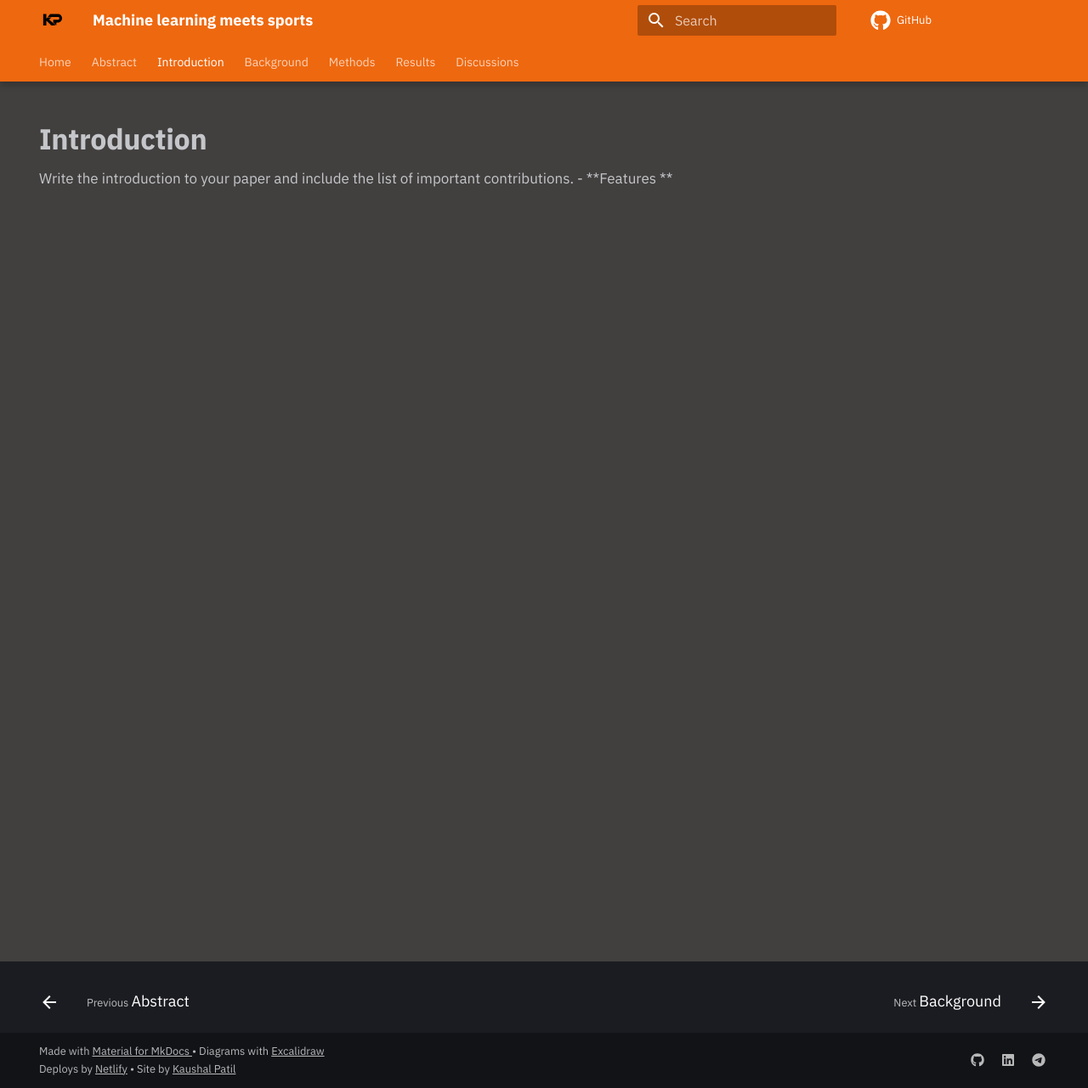
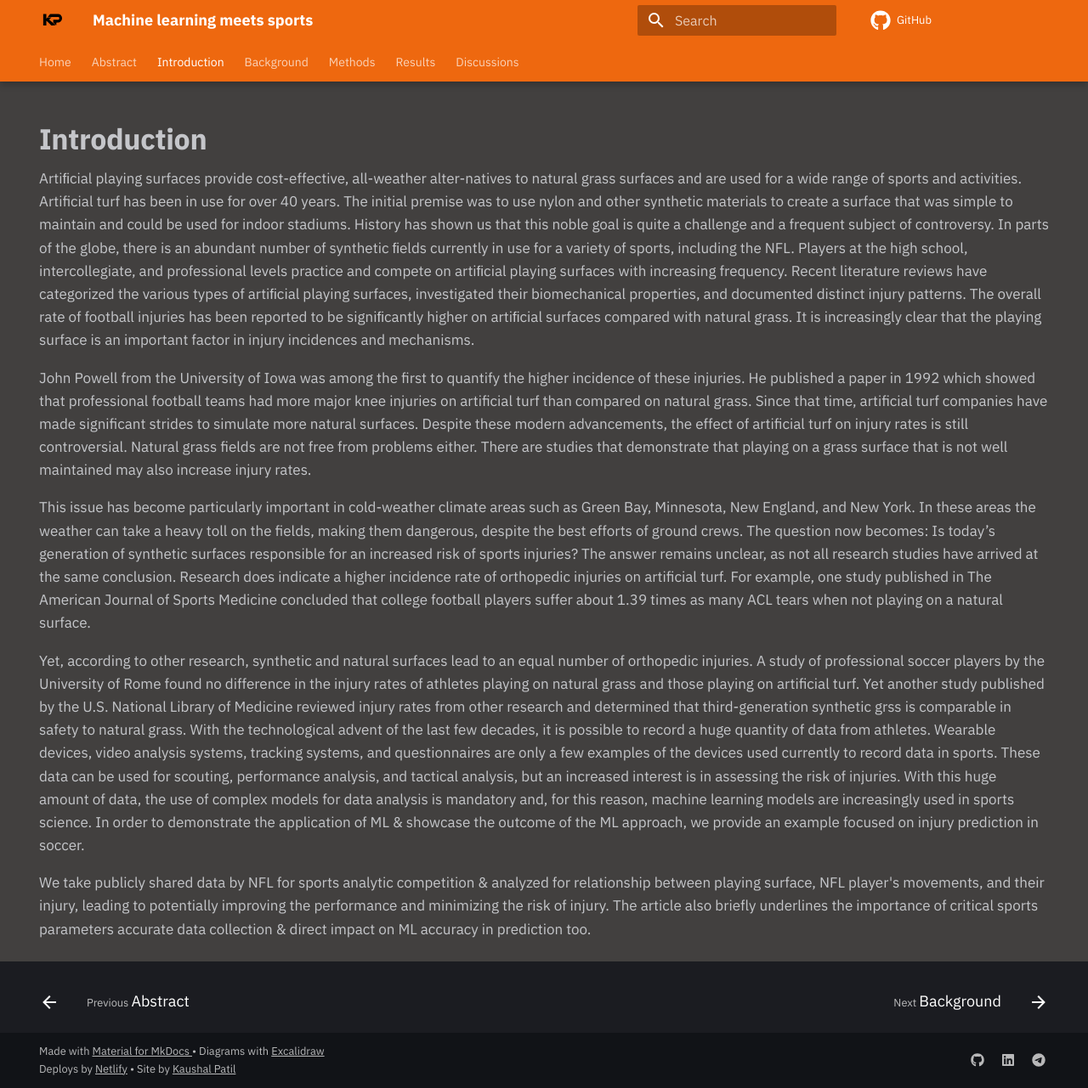
Before and after one commit to kaushal1014/research-paper-template-Athlete-Injuries, an MkDocs documentation site: the page built from docs/introduction/index.md, in a window 1280 px wide and 1281 px high. Shown: the whole window at 85% size. Built offline with MkDocs 1.6.1 and Material for MkDocs 9.7.7, drawn with Linux system fonts in a browser that asks for light colours; some web fonts are replaced; comment, search, counter and statistics services are not loaded.

Commit message:
added intro

```diff
--- a/docs/introduction/index.md
+++ b/docs/introduction/index.md
@@ -6,6 +6,18 @@ hide:
 
 # Introduction
 
-Write the introduction to your paper and include the list of important
-contributions.
-- **Features **
+Artiﬁcial playing surfaces provide cost-effective, all-weather alter-natives to natural grass surfaces and are used for a wide range of sports and activities. Artificial turf has been in use for over 40 years. The initial premise was to use nylon and other synthetic materials to create a surface that was simple to maintain and could be used for indoor stadiums. History has shown us that this noble goal is quite a challenge and a frequent subject of controversy. In parts of the globe, there is an abundant number of synthetic ﬁelds currently in use for a variety of sports, including the NFL. Players at the high school, intercollegiate, and professional levels practice and compete on artiﬁcial playing surfaces with increasing frequency. Recent literature reviews have categorized the various types of artiﬁcial playing surfaces, investigated their biomechanical properties, and documented distinct injury patterns. The overall rate of football injuries has been reported to be signiﬁcantly higher on artiﬁcial surfaces compared with natural grass. It is increasingly clear that the playing surface is an important factor in injury incidences and mechanisms.
+
+John Powell from the University of Iowa was among the first to quantify the higher incidence of these injuries. He published a paper in 1992 which showed that professional football teams had more major knee injuries on artificial turf than compared on natural grass.
+Since that time, artificial turf companies have made significant strides to simulate more natural surfaces. Despite these modern advancements, the effect of artificial turf on injury rates is still controversial.
+Natural grass fields are not free from problems either. There are studies that demonstrate that playing on a grass surface that is not well maintained may also increase injury rates.
+
+This issue has become particularly important in cold-weather climate areas such as Green Bay, Minnesota, New England, and New York. In these areas the weather can take a heavy toll on the fields, making them dangerous, despite the best efforts of ground crews.
+The question now becomes: Is today’s generation of synthetic surfaces responsible for an increased risk of sports injuries? The answer remains unclear, as not all research studies have arrived at the same conclusion.
+Research does indicate a higher incidence rate of orthopedic injuries on artificial turf. For example, one study published in The American Journal of Sports Medicine concluded that college football players suffer about 1.39 times as many ACL tears when not playing on a natural surface.
+
+Yet, according to other research, synthetic and natural surfaces lead to an equal number of orthopedic injuries.
+A study of professional soccer players by the University of Rome found no difference in the injury rates of athletes playing on natural grass and those playing on artificial turf. Yet another study published by the U.S. National Library of Medicine reviewed injury rates from other research and determined that third-generation synthetic grss is comparable in safety to natural grass.
+With the technological advent of the last few decades, it is possible to record a huge quantity of data from athletes. Wearable devices, video analysis systems, tracking systems, and questionnaires are only a few examples of the devices used currently to record data in sports. These data can be used for scouting, performance analysis, and tactical analysis, but an increased interest is in assessing the risk of injuries. With this huge amount of data, the use of complex models for data analysis is mandatory and, for this reason, machine learning models are increasingly used in sports science. In order to demonstrate the application of ML & showcase the outcome of the ML approach, we provide an example focused on injury prediction in soccer.
+
+We take publicly shared data by NFL for sports analytic competition & analyzed for relationship between playing surface, NFL player's movements, and their injury, leading to potentially improving the performance and minimizing the risk of injury. The article also briefly underlines the importance of critical sports parameters accurate data collection & direct impact on ML accuracy in prediction too.
```
